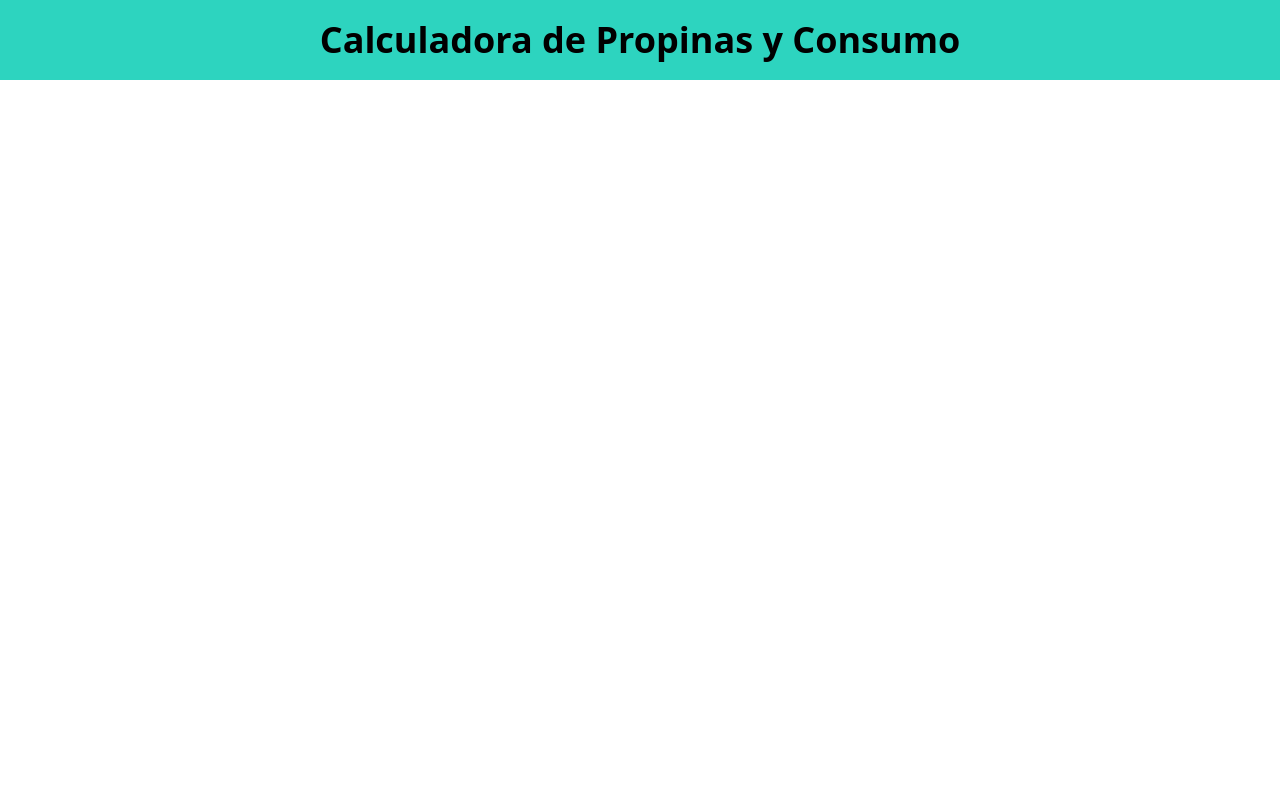
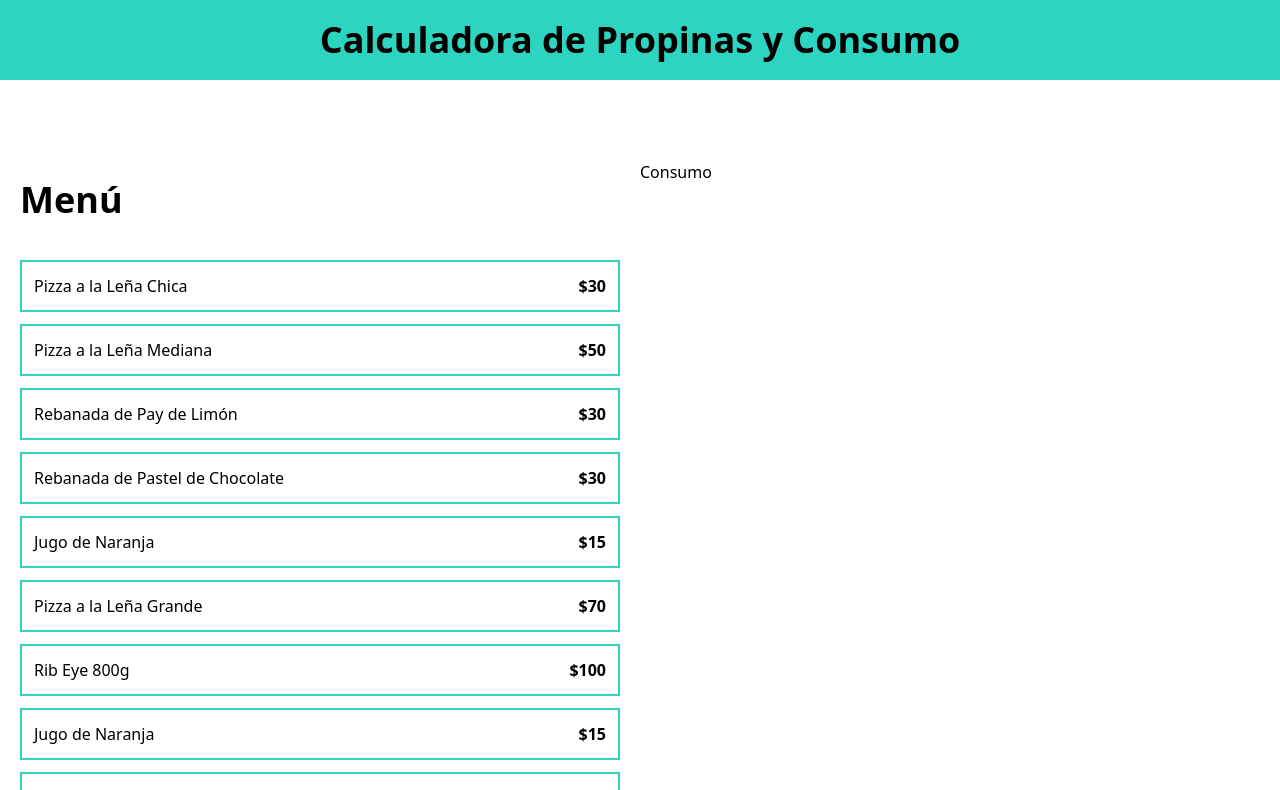
Before and after one commit to JorgeDev7/calculadora_propinas, a React (Vite) app: page / in a window 1280 px wide. Shown: the top 790 px of the page. Built offline with nearby package versions, Linux system fonts and the light colour scheme.

Commit message:
MenuItem Rendered with the info of data, sections to show Menu and Order

```diff
--- a/src/App.tsx
+++ b/src/App.tsx
@@ -1,10 +1,34 @@
+import MenuItem from "./components/MenuItem"
+import { menuItems } from "./data/db"
+
 function App() {
 
   return (
     <>
       <header className="bg-teal-400 py-5">
-        <h1 className="text-center text-4xl font-black">Calculadora de Propinas y Consumo</h1>
+        <h1 className="text-center text-2xl md:text-4xl font-black">Calculadora de Propinas y Consumo</h1>
       </header>
+
+      <main className="max-w-7xl mx-auto py-20 grid md:grid-cols-2">
+        <section className="p-5">
+          <h2 className="text-2xl md:text-4xl font-black">Menú</h2>
+
+          <div className="space-y-3 mt-10">
+            {menuItems.map(item => (
+              <MenuItem
+                key={item.id}
+                item={item}
+              />
+            ))}
+          </div>
+
+        </section>
+
+
+        <section>
+          <h2>Consumo</h2>
+        </section>
+      </main>
     </>
   )
 }
```
